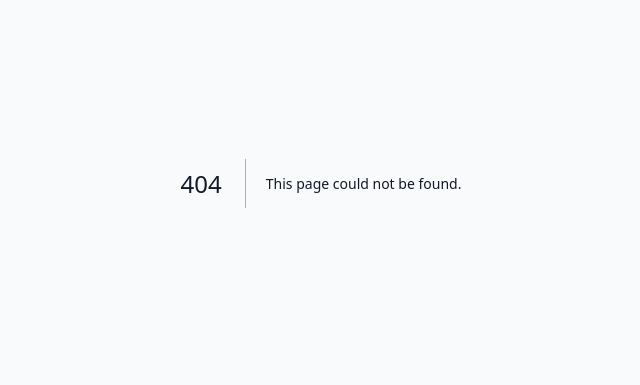
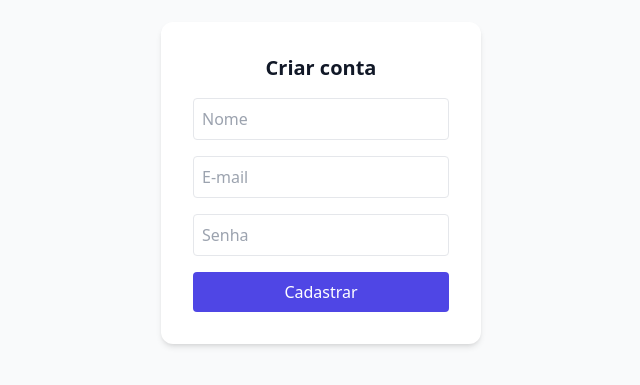
Before and after one commit to rodrigofms-glitch/controle-financeiro, a Next.js app: page /register in a window 1280 px wide. Before the commit this address had no page. Shown: the part 217-602 px from the top of the page, without its empty margins (319-959 px from the left). Built offline with nearby package versions, Linux system fonts and the light colour scheme; no server answers.

Commit message:
Create page.tsx

```diff
--- /dev/null
+++ b/app/register/page.tsx
@@ -0,0 +1,41 @@
+'use client'
+import { useState } from 'react'
+import { supabase } from '@/lib/supabaseClient'
+import { useRouter } from 'next/navigation'
+
+export default function Register() {
+  const [nome, setNome] = useState('')
+  const [email, setEmail] = useState('')
+  const [senha, setSenha] = useState('')
+  const [erro, setErro] = useState('')
+  const router = useRouter()
+
+  async function handleRegister(e: React.FormEvent) {
+    e.preventDefault()
+    const { data, error } = await supabase.auth.signUp({ email, password: senha })
+    if (error) { setErro(error.message); return }
+
+    if (data.user) {
+      await supabase.from('profiles').insert({ id: data.user.id, nome })
+    }
+    router.push('/dashboard')
+  }
+
+  return (
+    <div className="flex items-center justify-center min-h-screen">
+      <form onSubmit={handleRegister} className="bg-white dark:bg-gray-800 p-8 rounded-xl shadow-md w-80 space-y-4">
+        <h1 className="text-xl font-bold text-center">Criar conta</h1>
+        {erro && <p className="text-red-500 text-sm">{erro}</p>}
+        <input placeholder="Nome" value={nome} onChange={(e) => setNome(e.target.value)}
+          className="w-full p-2 border rounded" required />
+        <input type="email" placeholder="E-mail" value={email} onChange={(e) => setEmail(e.target.value)}
+          className="w-full p-2 border rounded" required />
+        <input type="password" placeholder="Senha" value={senha} onChange={(e) => setSenha(e.target.value)}
+          className="w-full p-2 border rounded" required />
+        <button className="w-full bg-indigo-600 text-white p-2 rounded hover:bg-indigo-700">
+          Cadastrar
+        </button>
+      </form>
+    </div>
+  )
+}
```
